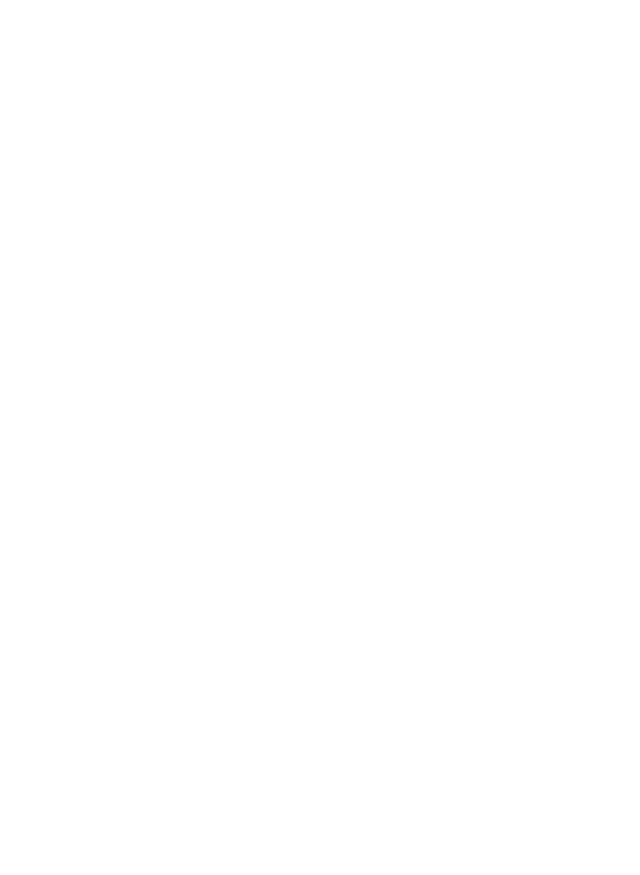
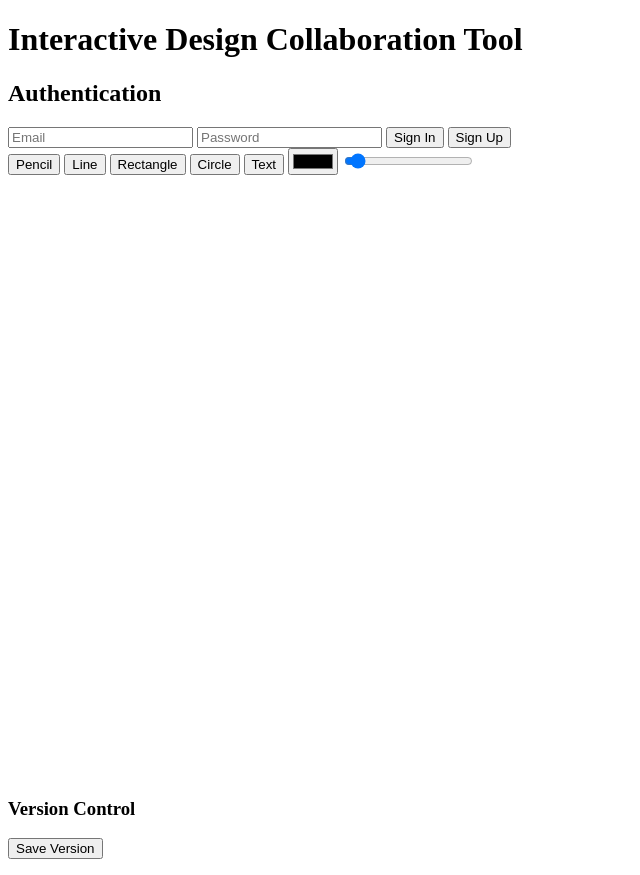
Before and after one commit to BrandonW415/Adobe-Project, a plain HTML site: page index.html in a window 1280 px wide. Shown: the whole page, without its empty margins (0-640 px from the left). Before the commit the page ends 800 px from the top, so only its background shows below. Drawn offline with Linux system fonts and the light colour scheme.

Commit message:
setting up HTML structure

```diff
--- a/index.html
+++ b/index.html
@@ -7,6 +7,41 @@
     <title>Interactive Design Collaboration Tool</title>
 </head>
 <body>
-
+    <header>
+        <h1>Interactive Design Collaboration Tool</h1>
+    </header>
+    <main>
+        <div id="auth">
+            <h2>Authentication</h2>
+            <input type="email" id="email" placeholder="Email">
+            <input type="password" id="password" placeholder="Password">
+            <button id="signin">Sign In</button>
+            <button id="signup">Sign Up</button>
+        </div>
+        <div id="app">
+            <div id="toolbar">
+                <button id="pencil">Pencil</button>
+                <button id="line">Line</button>
+                <button id="rectangle">Rectangle</button>
+                <button id="circle">Circle</button>
+                <button id="text">Text</button>
+                <input type="color" id="color-picker">
+                <input type="range" id="brush-size" min="1" max="20" value="2">
+            </div>
+            <div id="canvas-container">
+                <canvas id="design-canvas" width="800" height="600"></canvas>
+            </div>
+            <div id="versioncontrol">
+                <h3>Version Control</h3>
+                <button id="save-version">Save Version</button>
+                <ul id="version-list"></ul>
+            </div>
+        </div>
+    </main>
+    <script src="https://www.gstatic.com/firebasejs/8.10.0/firebase-app.js"></script>
+    <script src="https://www.gstatic.com/firebasejs/8.10.0/firebase-auth.js"></script>
+    <script src="https://www.gstatic.com/firebasejs/8.10.0/firebase-database.js"></script>
+    <script src="https://www.gstatic.com/firebasejs/8.10.0/firebase-firestore.js"></script>
+    <script src="app.js"></script>
 </body>
 </html>
```
